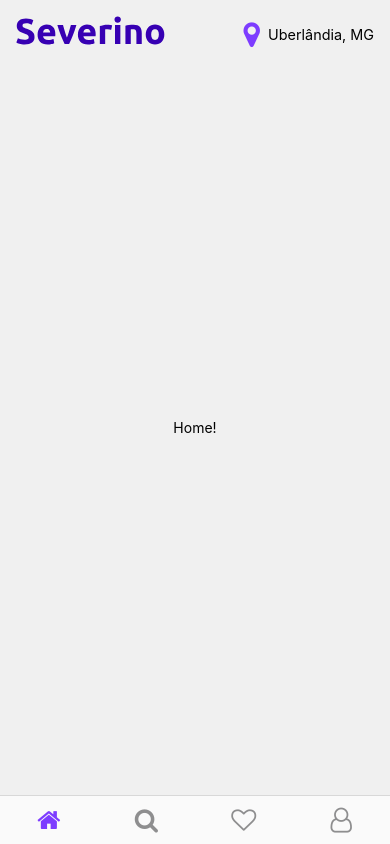
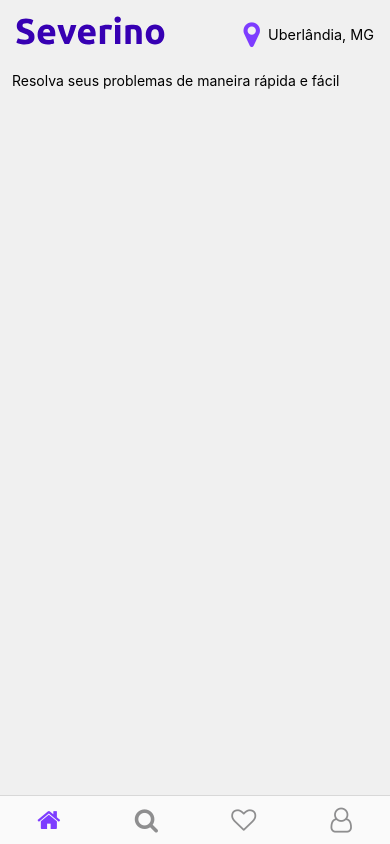
Before and after one commit to gabrielmendes98/severino-clients-app, a React Native app: screen / in a window 390 px wide. Built offline with nearby package versions, Linux system fonts and the light colour scheme.

Commit message:
fix prettier and add padding to main container

```diff
--- a/package.json
+++ b/package.json
@@ -33,6 +33,7 @@
     "eslint-config-prettier": "^8.3.0",
     "eslint-import-resolver-babel-module": "^5.3.1",
     "eslint-plugin-import": "^2.25.3",
+    "eslint-plugin-prettier": "^4.0.0",
     "eslint-plugin-react": "^7.27.1",
     "eslint-plugin-react-hooks": "^4.3.0",
     "eslint-plugin-react-native": "^4.0.0",
--- a/src/components/Main/index.jsx
+++ b/src/components/Main/index.jsx
@@ -1,4 +1,5 @@
 import React from 'react';
+import { View } from 'react-native';
 import PropTypes from 'prop-types';
 import { SafeAreaView } from 'react-native-safe-area-context';
 import Header from 'components/Header';
@@ -8,7 +9,7 @@
   <SafeAreaView style={styles.container}>
     <Header />
 
-    {children}
+    <View style={styles.main}>{children}</View>
   </SafeAreaView>
 );
 
--- a/src/components/Main/style.js
+++ b/src/components/Main/style.js
@@ -6,6 +6,10 @@
     backgroundColor: theme.colors.background.main,
     flex: 1,
   },
+  main: {
+    flex: 1,
+    padding: 12,
+  },
 });
 
 export default styles;
--- a/src/screens/Home/index.jsx
+++ b/src/screens/Home/index.jsx
@@ -2,8 +2,10 @@
 import { View, Text } from 'react-native';
 
 const Home = () => (
-  <View style={{ flex: 1, justifyContent: 'center', alignItems: 'center' }}>
-    <Text>Home!</Text>
+  <View>
+    <Text maxFontSizeMultiplier={1.5}>
+      Resolva seus problemas de maneira rápida e fácil
+    </Text>
   </View>
 );
 
```
Also changed, not shown: .eslintrc.json, 1 other file (tests, documents, lock files or other folders).
